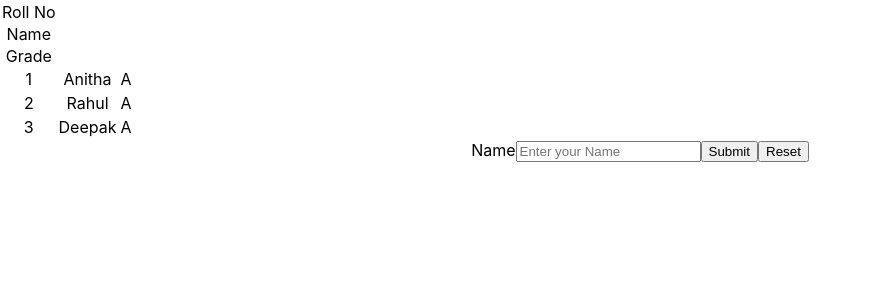
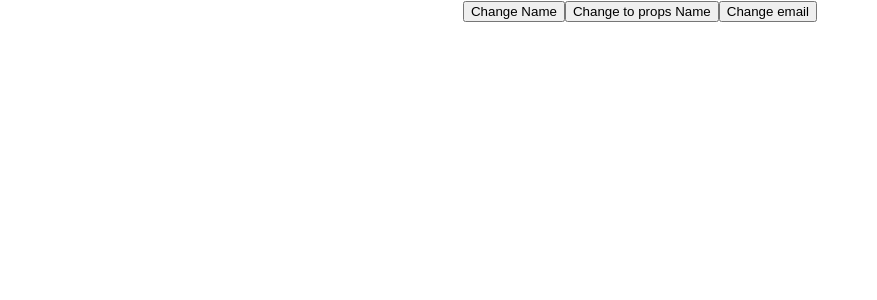
Before and after one commit to gayathrislatrainer23-bot/React-11-1, a React (Create React App) app: page / in a window 1280 px wide. Shown: the top 300 px of the page, without its empty margins (0-877 px from the left). Built offline with nearby package versions, Linux system fonts and the light colour scheme.

Commit message:
day-11 10/11/2025

```diff
--- a/src/App.js
+++ b/src/App.js
@@ -5,6 +5,7 @@ import Form from './components/Form';
 import Fruit from './components/Fruit';
 import Greetings from './components/Greetings';
 import LogIn from './components/LogIn';
+import SideEffect from './components/SideEffect';
 // import Message from './components/Message';
 import StudentList from './components/StudentList';
 import StudentTable from './components/StudentTable';
@@ -22,8 +23,9 @@ function App() {
   {/* <LogIn/>
   <StudentList/>
   <Fruit/> */}
-  <StudentTable/>
-  <Form/>
+  {/* <StudentTable/>
+  <Form/> */}
+  <SideEffect userName ={userName}/>
     </div>
 
   );
--- /dev/null
+++ b/src/components/SideEffect.jsx
@@ -0,0 +1,34 @@
+import { useEffect, useState } from "react";
+
+const SideEffect =({userName})=> {
+const [name,SetName] = useState("")
+const [email,SetEmail] = useState("")
+
+useEffect(()=>{
+    // side effect ode
+    console.log("I  am here  every render")
+})
+
+useEffect(()=>{
+    // side effect ode
+    console.log("I  am here initally render")
+},[])
+useEffect(()=>{
+    // side effect ode
+    console.log("I  am run only when state change in dependancy array")
+    if(name === "admin"){
+        alert(" pls check notification")
+    }
+},[name])
+    return(
+        <>
+        {name}
+        {email}
+        <button onClick={()=>SetName("admin")}>Change Name</button>
+        <button onClick={()=>SetName(userName[0])}>Change to props Name</button>
+        <button onClick={()=>SetEmail(`${name}@gmail.com`)}>Change email</button>
+        </>
+    )
+}
+
+ export default SideEffect;
```
Also changed, not shown: 1 other file (tests, documents, lock files or other folders).
